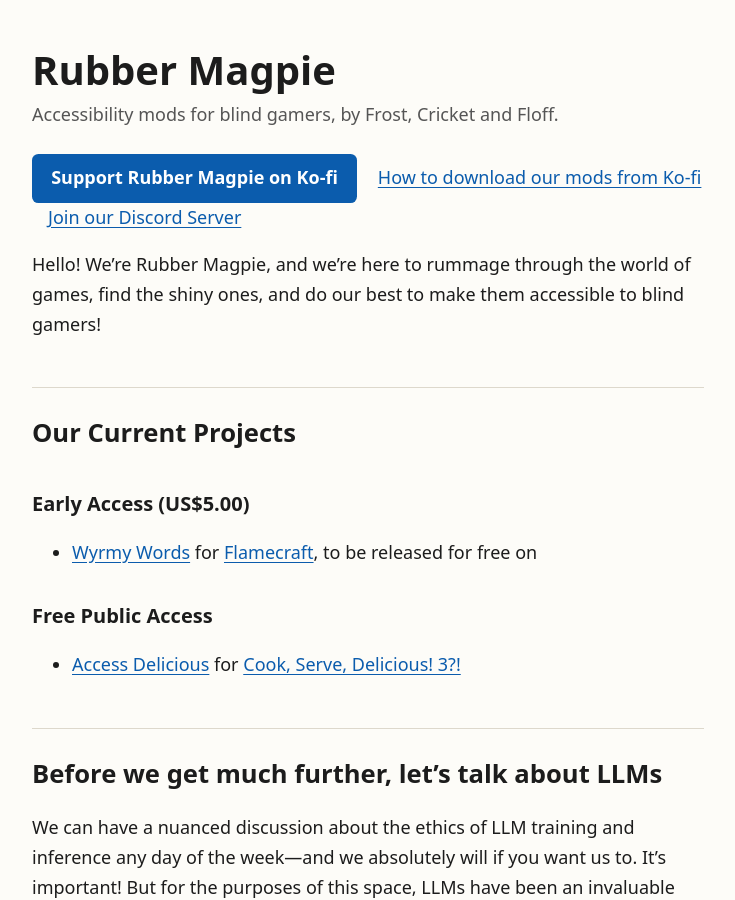
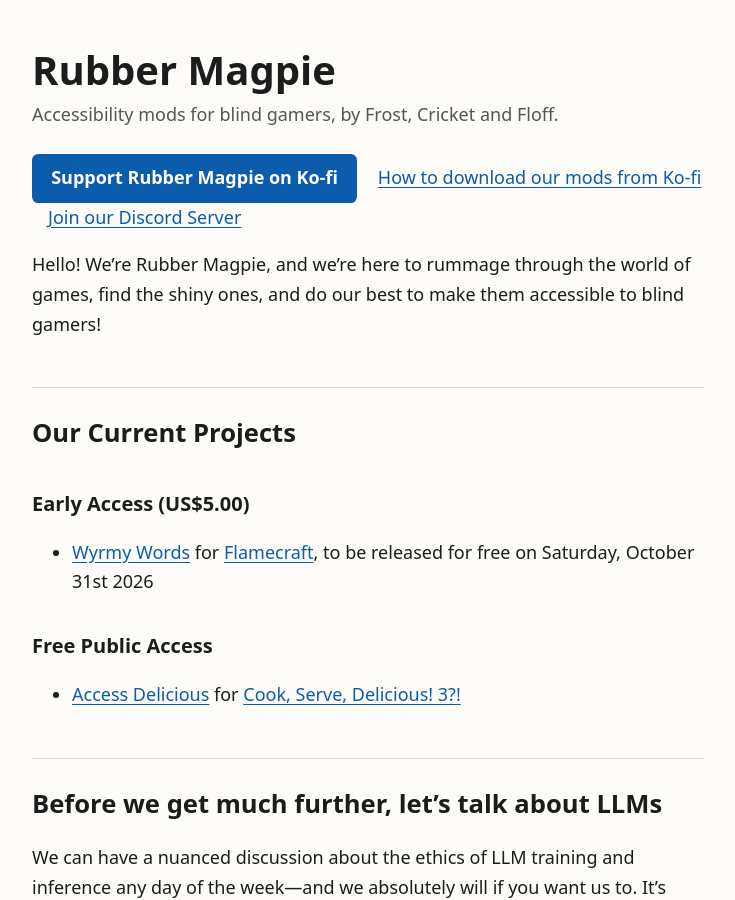
Before and after one commit to Rubber-Magpie/rubber-magpie.github.io, a Jekyll site: the page built from index.md, in a window 1280 px wide and 900 px high. Shown: the whole window, without its empty margins (272-1007 px from the left). Built offline with Jekyll 4.4.1, drawn with Linux system fonts in a browser that asks for light colours.

Commit message:
Add release date for Wyrmy Words

```diff
--- a/index.md
+++ b/index.md
@@ -7,7 +7,7 @@ Hello! We’re Rubber Magpie, and we’re here to rummage through the world of g
 
 ### Early Access (US$5.00)
 
-- [Wyrmy Words](https://ko-fi.com/s/94d1ce644e) for [Flamecraft](https://store.steampowered.com/app/3201730/Flamecraft/), to be released for free on
+- [Wyrmy Words](https://ko-fi.com/s/94d1ce644e) for [Flamecraft](https://store.steampowered.com/app/3201730/Flamecraft/), to be released for free on Saturday, October 31st 2026
 
 ### Free Public Access
 
```
